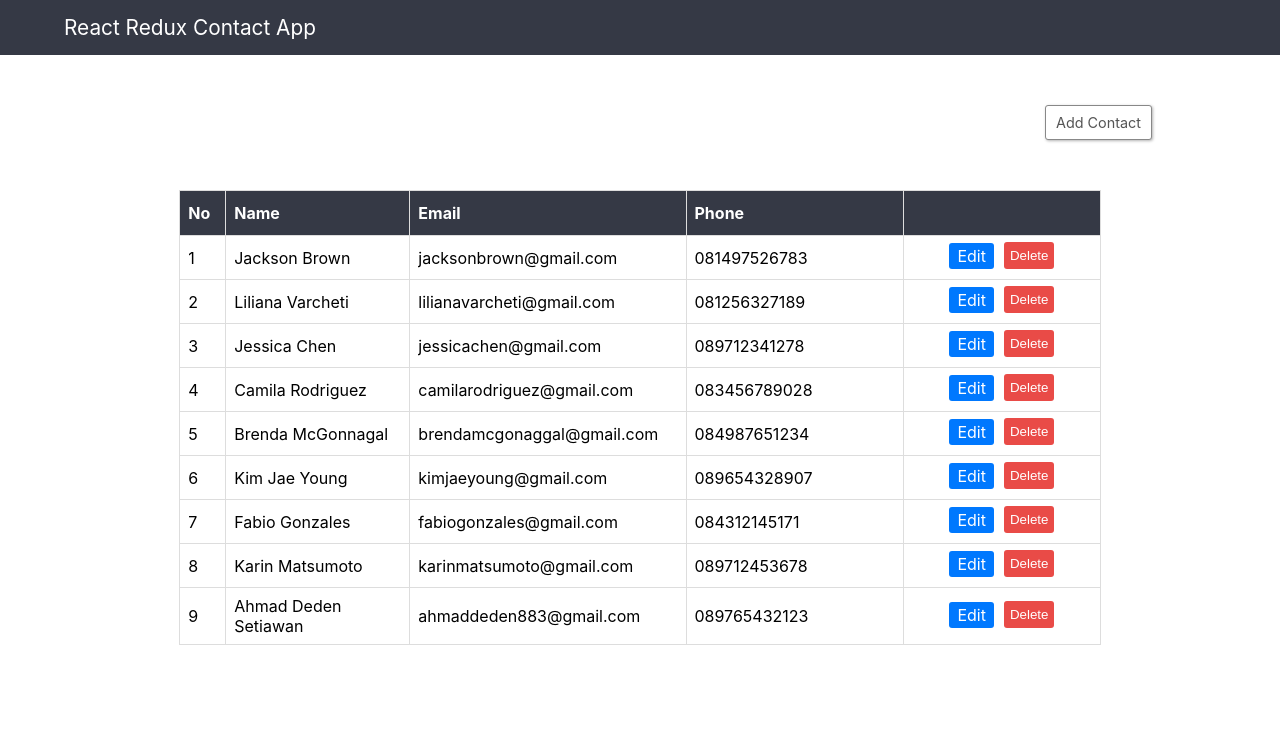
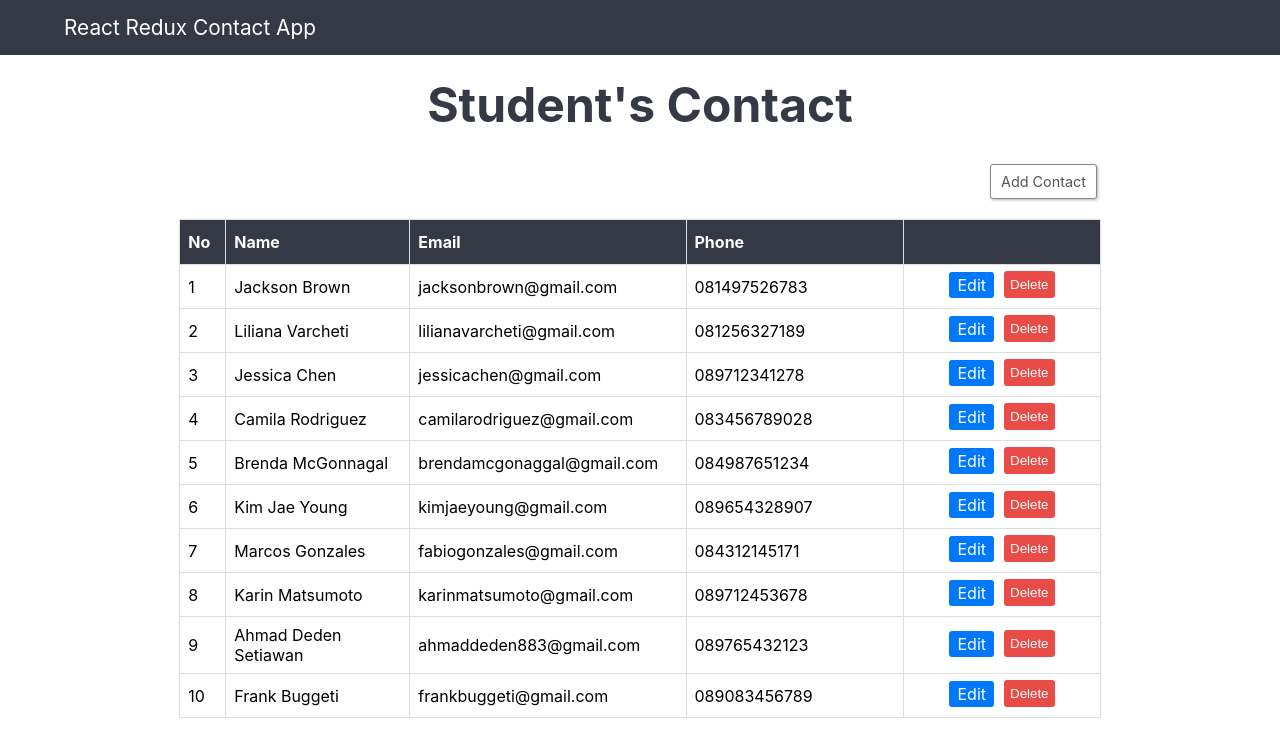
Before and after one commit to Dedenno17/Contact-App-with-react-redux-json-server-, a React (Create React App) app: page / in a window 1280 px wide. Shown: the top 756 px of the page. Built offline with nearby package versions, Linux system fonts and the light colour scheme; data requests are answered from the project's data file.

Commit message:
Memberi h1 students contact & edit contact, kemudian memberinya style

```diff
--- a/src/components/Edit.js
+++ b/src/components/Edit.js
@@ -58,6 +58,7 @@ const Edit = () => {
 
     return (
         <div className="edit">
+            <p>Edit Contact</p>
             <Link to='/'>Go Back</Link>
             <form onSubmit={ handleUpdate }>
                 <input
--- a/src/components/Home.js
+++ b/src/components/Home.js
@@ -43,6 +43,7 @@ const Home = () => {
 
     return (
         <div className="home">
+            <h1>Student's Contact</h1>
             <AddContact />
             { contacts && <TableContact contacts={ contacts } />}
         </div>
--- a/src/data/contacts.json
+++ b/src/data/contacts.json
@@ -37,7 +37,7 @@
       "id": "sGmjA2r"
     },
     {
-      "name": "Fabio Gonzales",
+      "name": "Marcos Gonzales",
       "email": "fabiogonzales@gmail.com",
       "phone": "084312145171",
       "id": "j-Agt5k"
@@ -53,6 +53,12 @@
       "email": "ahmaddeden883@gmail.com",
       "phone": "089765432123",
       "id": "VD_ltnJ"
+    },
+    {
+      "name": "Frank Buggeti",
+      "email": "frankbuggeti@gmail.com",
+      "phone": "089083456789",
+      "id": "lxIBq2F"
     }
   ]
 }
--- a/src/features/modalStatus.js
+++ b/src/features/modalStatus.js
@@ -9,13 +9,13 @@ export const modalStatusSlice = createSlice({
         setStatus: (state, actions) => {
             switch(actions.payload) {
                 case 'danger':
-                    actions.payload = 'red';
+                    actions.payload = '#F65A3B';
                     break;
                 case 'warn':
-                    actions.payload = 'orange';
+                    actions.payload = '#F9BB07';
                     break;
                 case 'succes':
-                    actions.payload = 'green';
+                    actions.payload = '#00A00A';
                     break;
                 default:
                     break;
--- a/src/index.css
+++ b/src/index.css
@@ -57,10 +57,17 @@ code {
   position: relative;
 }
 
+.home h1 {
+  align-self: center;
+  font-size: 3rem;
+  margin-top: 20px;
+  color: #353945;
+}
+
 .add-contact {
   text-decoration: none;
   align-self: end;
-  margin: 50px 0 50px 0;
+  margin: 30px 55px 20px 0;
   padding: 8px 10px;
   color: #555;
   font-size: .90rem;
@@ -151,6 +158,7 @@ code {
 .add p {
   font-size: 5rem;
   margin: 20px 0;
+  color: #353945;
 }
 
 .add form {
@@ -200,6 +208,15 @@ code {
   text-align: center;
   display: flex;
   flex-direction: column;
+  position: relative;
+}
+
+.edit p {
+  position: absolute;
+  top: 90px;
+  left: 190px;
+  font-size: 1.5rem;
+  color: #353945;
 }
 
 .edit form {
@@ -226,7 +243,7 @@ code {
 .edit a {
   text-decoration: none;
   align-self: end;
-  margin: 50px 0 50px 0;
+  margin: 90px 180px 20px 0;
   padding: 8px 10px;
   color: #555;
   font-size: .90rem;
```
